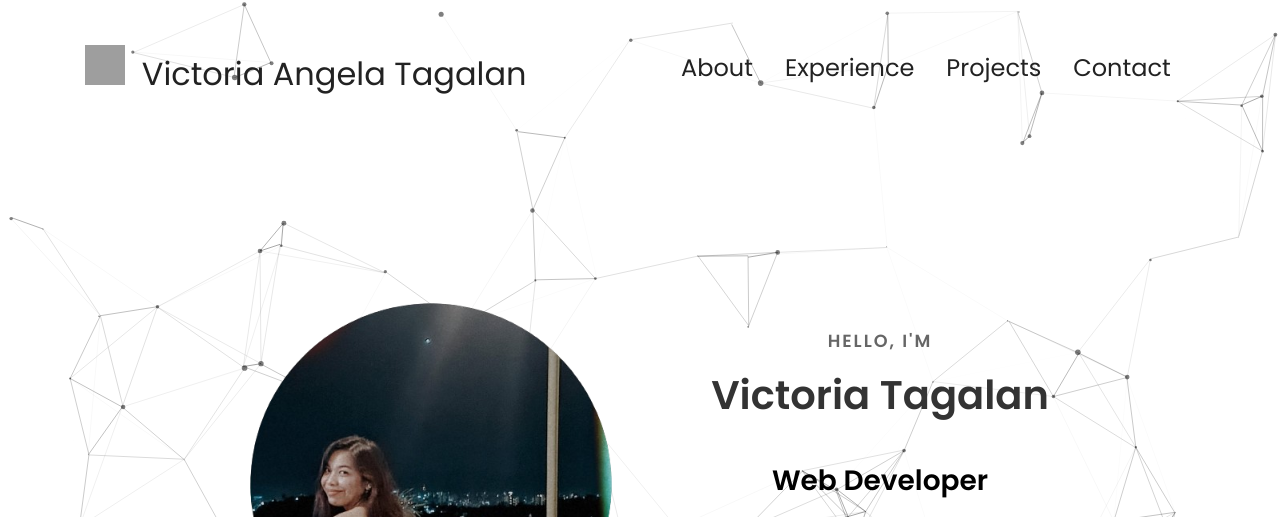
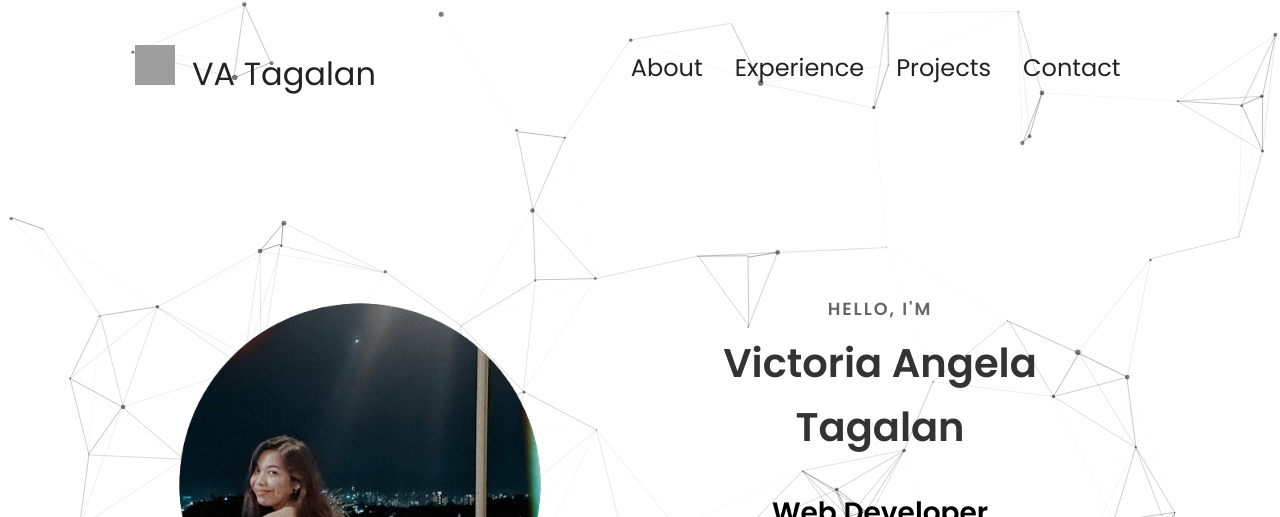
Before and after one commit to Viktworya/riaPortfolio2, a plain HTML site: page index.html in a window 1280 px wide. Shown: the top 517 px of the page. Drawn offline with nearby package versions, Linux system fonts and the light colour scheme; grey boxes are pictures that could not be loaded; animation ran at ten frames a second.

Commit message:
Update index.html

```diff
--- a/index.html
+++ b/index.html
@@ -25,7 +25,7 @@
             <img width="30" height="30" src="https://img.icons8.com/ios-glyphs/30/do-not-disturb-2.png"
             alt="do-not-disturb-2"/>
           </button>
-          Victoria Angela Tagalan</div>
+          VA Tagalan</div>
         <div>
             <ul class="nav-links">
                 <li><a href="#about">About</a></li>
@@ -38,7 +38,7 @@
 
     </nav>
     <nav id="hamburger-nav">
-        <div class="logo">Victoria Angela Tagalan</div>
+        <div class="logo">VA Tagalan</div>
         <div class="hamburger-menu">
             <div class="hamburger-icon" onclick="toggleMenu()">
                 <span></span>
@@ -60,7 +60,7 @@
         </div>
         <div class="section__text">
         <p class = "section__text__p1">Hello, I'm</p>
-        <h1 class="title">Victoria Tagalan</h1>
+        <h1 class="title">Victoria Angela Tagalan</h1>
         <p class="section__text__p2">Web Developer</p>
 
         <!---CV AND CONTACT-->
```
